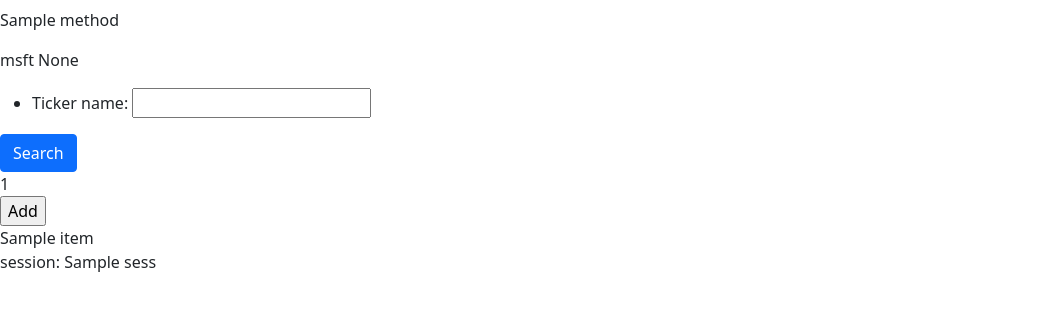
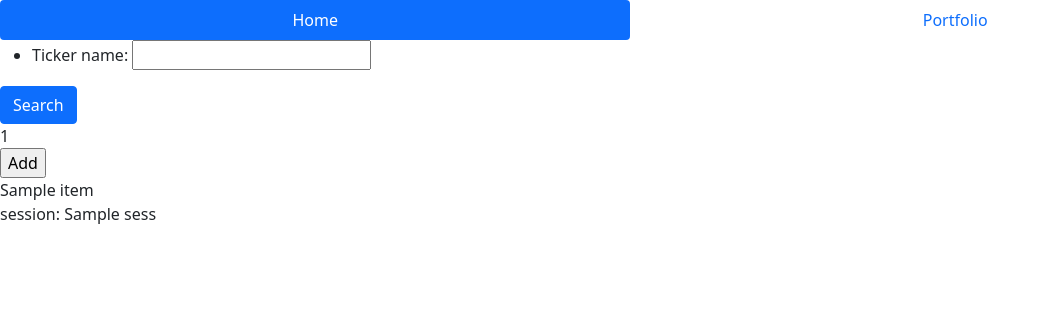
Before and after one commit to a3nath/portfolioapp, a Django app: template portfolioapp/templates/portfolioapp/index.html in a window 1280 px wide. Shown: the top 311 px of the page, without its empty margins (0-1050 px from the left). Run offline with Django 3.2, Linux system fonts and the light colour scheme; data comes from the database, SQL or seed files in the repository; both versions use the stored data as it was after the commit; the template is opened without the code that fills it: values that come from a table or form of the project are taken from there, most other values are stand-ins (such as "Sample title", 1, 10 or a date in 2020); some libraries are stand-ins or nearby versions.

Commit message:
nav add class

```diff
--- a/portfolioapp/templates/portfolioapp/index.html
+++ b/portfolioapp/templates/portfolioapp/index.html
@@ -12,11 +12,10 @@
 
 {% block content %}
 
-<section class='test'>
-    <p>{{method}}</p>
-    <p>{{asset}}</p>
-
-</section>
+<nav class="nav nav-pills nav-fill">
+    <a class="nav-item nav-link nav-home active" href="{% url 'starting-page' %}">Home</a>
+    <a class="nav-item nav-link nav-portfolio" href="{% url 'portfolio-page' %}">Portfolio</a>
+</nav>
 
 <section class='welcome'>
 
--- a/portfolioapp/templates/portfolioapp/portfolio.html
+++ b/portfolioapp/templates/portfolioapp/portfolio.html
@@ -10,6 +10,10 @@
 {% endblock %}
 
 {% block content %}
+<nav class="nav nav-pills nav-fill">
+    <a class="nav-item nav-link nav-home" href="{% url 'starting-page' %}">Home</a>
+    <a class="nav-item nav-link nav-portfolio active" href="{% url 'portfolio-page' %}">Portfolio</a>
+</nav>
 
 <section class='holding-return'>
 <!-- for {holding in holdings} -->
--- a/templates/base.html
+++ b/templates/base.html
@@ -12,13 +12,11 @@
     {% endblock %}
 </head>
 <body>
-    <header class="main-navigation">
-        <h1><a href="{% url 'starting-page' %}"></a></h1>
-    </header>
     {% block content %}
     {% endblock %}
     <script type='text/javascript' src="{% static 'js/jquery-3.6.0.js' %}"></script>
     <script type='text/javascript' src="{% static 'js/popper.js' %}"></script>
     <script type='text/javascript' src="{% static 'js/bootstrap.js' %}"></script>
-   </body>
+    <script type='text/javascript' src="{% static 'js/index.js' %}"></script>
+</body>
 </html>
```
Also changed, not shown: db.sqlite3, portfolioapp/static/portfolioapp/home.css (added), portfolioapp/static/portfolioapp/update-holding.css (added), portfolioapp/static/update-holding.css (deleted), static/js/index.js (added).
